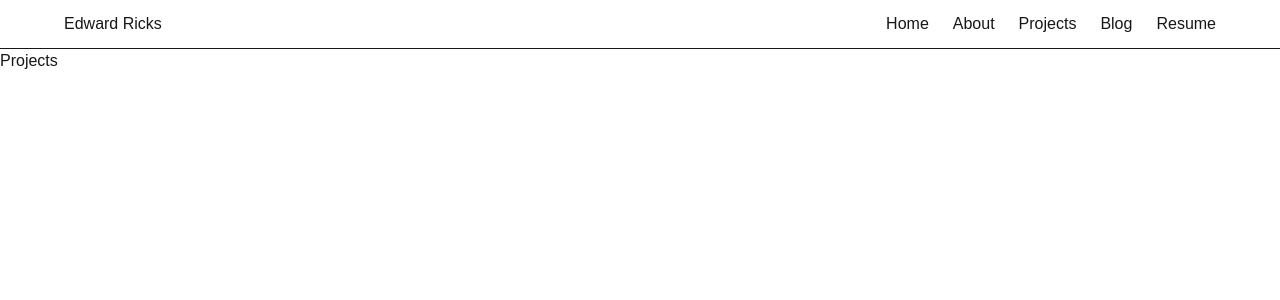
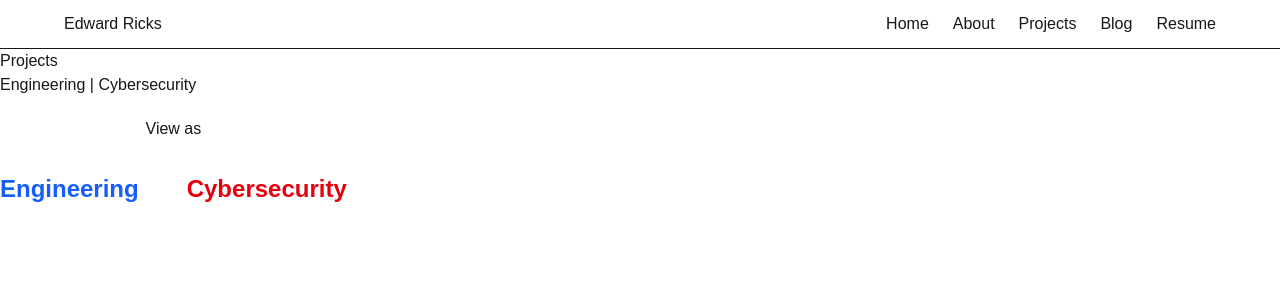
Before and after one commit to relicavaiden/cyber-portfolio, a Next.js app: page /projects in a window 1280 px wide. Shown: the top 300 px of the page. Built offline with nearby package versions, Linux system fonts and the light colour scheme.

Commit message:
Add shared perspective context to project views

```diff
--- a/src/app/layout.tsx
+++ b/src/app/layout.tsx
@@ -2,6 +2,7 @@ import Header from "@/components/navigation/Header";
 import type { Metadata } from "next";
 import { Geist, Geist_Mono } from "next/font/google";
 import "./globals.css";
+import { PerspectiveProvider } from "@/context/PerspectiveContext";
 
 const geistSans = Geist({
   variable: "--font-geist-sans",
@@ -30,9 +31,11 @@ export default function RootLayout({
     >
       <body className="min-h-dvh flex flex-col bg-black">
         <Header />
-        <main className="flex-1 flex">
-          {children}
-        </main>
+        <PerspectiveProvider>
+          <main className="flex-1 flex">
+            {children}
+          </main>
+        </PerspectiveProvider>
       </body>
     </html>
   );
--- a/src/app/page.tsx
+++ b/src/app/page.tsx
@@ -1,6 +1,6 @@
 import HomePageContent from "@/components/home/HomePageContent";
 
-export default function Home() {
+export default function ProjectsPage() {
   return (
     <>
       <HomePageContent />
--- /dev/null
+++ b/src/app/projects/ProjectsContent.tsx
@@ -0,0 +1,45 @@
+"use client"
+
+import { usePerspective } from "@/context/PerspectiveContext";
+import ProjectCard from "@/components/projects/ProjectCard";
+import { vulnerableSupportTicketProject } from "@/data/projects";
+
+
+export const ProjectsContent = () => {
+    const { perspective, changePerspective } = usePerspective();
+
+    return (
+        <div className="flex flex-col gap-1">
+        <h2>Engineering | Cybersecurity</h2>
+
+            {perspective !== null && (
+                <>
+                    <ProjectCard
+                        title={vulnerableSupportTicketProject.title}
+                        summary={vulnerableSupportTicketProject.summary[perspective]}
+                        status={vulnerableSupportTicketProject.status}
+                        technologies={vulnerableSupportTicketProject.technologies}
+                    />
+                </>
+                )}
+                <div className="space-y-8">
+                        <h2 className="pt-4 text-center">View as</h2>
+
+                        <div className="flex gap-x-12 text-lg">
+                            <button
+                                className="text-2xl font-semibold cursor-pointer hover:underline focus-visible:outline-2 text-blue-600"
+                                onClick={() => changePerspective("engineering")}>
+                                Engineering
+                            </button>
+
+                            <button
+                                className="text-2xl font-semibold cursor-pointer hover:underline focus-visible:outline-2 text-red-600"
+                                onClick={() =>changePerspective("security")}>
+                                Cybersecurity
+                            </button>
+                        </div>
+                    </div>
+            </div>
+    )
+
+}
--- a/src/app/projects/page.tsx
+++ b/src/app/projects/page.tsx
@@ -1,7 +1,10 @@
+import { ProjectsContent } from "./ProjectsContent";
+
 const Projects = () => {
     return (
         <section>
             <h1>Projects</h1>
+                    <ProjectsContent />
         </section>
     )
 }
--- a/src/components/home/HomePageContent.tsx
+++ b/src/components/home/HomePageContent.tsx
@@ -1,44 +1,20 @@
 "use client"
 
-import { useState, useEffect } from "react";
 import HeroSection from "./HeroSection";
-import { vulnerableSupportTicketProject } from "@/data/projects";
-import ProjectCard from "../projects/ProjectCard";
+import { usePerspective } from "@/context/PerspectiveContext";
 
-type Perspective = "neutral" | "engineering" | "security";
 
 const HomePageContent = () => {
-    const [perspective, setPerspective] = useState<Perspective>("neutral");
 
+    const { perspective, changePerspective } = usePerspective();
 
-    useEffect(() => {
-        const savedPerspective = localStorage.getItem("portfolio-perspective");
-
-        if (
-            savedPerspective === "engineering" ||
-            savedPerspective === "security"
-        ) {
-            setPerspective(savedPerspective);
-        }
-
-    }, []);
-
-    const handlePerspectiveChange = (newPerspective: Perspective) => {
-        setPerspective(newPerspective);
-
-        if (newPerspective === "neutral") {
-            localStorage.removeItem("portfolio-perspective");
-        } else {
-            localStorage.setItem("portfolio-perspective", newPerspective);
-        }
-    };
 
     return (
         <section className="flex-1 flex flex-col justify-center-safe items-center pb-12">
 
             <h1 className="text-2xl">Engineering | Architecture | Security</h1>
 
-            {perspective === "neutral" && (
+            {perspective === null && (
                 <div className="space-y-8">
 
                     <h2 className="pt-4 text-center">Choose a path</h2>
@@ -46,29 +22,23 @@ const HomePageContent = () => {
                     <div className="flex gap-x-12 text-lg">
                         <button
                             className="text-2xl font-semibold cursor-pointer hover:underline focus-visible:outline-2 text-blue-600"
-                            onClick={() => handlePerspectiveChange("engineering")}>
+                            onClick={() => changePerspective("engineering")}>
                             Engineering
                         </button>
 
                         <button
                             className="text-2xl font-semibold cursor-pointer hover:underline focus-visible:outline-2 text-red-600"
-                            onClick={() =>handlePerspectiveChange("security")}>
-                            Security
+                            onClick={() =>changePerspective("security")}>
+                            Cybersecurity
                         </button>
                     </div>
                 </div>
             )}
 
-            {perspective !== "neutral" && (
+            {perspective !== null && (
                 <>
                     <HeroSection perspective={perspective} />
-                    <ProjectCard
-                        title={vulnerableSupportTicketProject.title}
-                        summary={vulnerableSupportTicketProject.summary[perspective]}
-                        technologies={vulnerableSupportTicketProject.technologies}
-                        status={vulnerableSupportTicketProject.status}
-                    />
-                    <button onClick={() => handlePerspectiveChange("neutral")}>Choose another path</button>
+                    <button onClick={() => changePerspective(null)}>Choose another path</button>
                 </>
             )}
         </section>
--- a/src/components/projects/ProjectCard.tsx
+++ b/src/components/projects/ProjectCard.tsx
@@ -1,8 +1,4 @@
-type ProjectStatus =
-    | "available"
-    | "disabled"
-    | "in-progress"
-    | "coming-soon";
+import type { ProjectStatus } from "@/data/projects";
 
 const statusLabels = {
     available: "Available",
--- /dev/null
+++ b/src/context/PerspectiveContext.tsx
@@ -0,0 +1,65 @@
+"use client"
+
+import { useState, useEffect, useContext, createContext } from "react"
+import type { ReactNode } from "react"
+import type { Perspective } from "@/types/perspective"
+
+type PerspectiveContextValue = {
+    perspective: Perspective | null
+    changePerspective: (value: Perspective | null) => void
+}
+
+const PerspectiveContext = createContext<PerspectiveContextValue | undefined>(undefined);
+
+type PerspectiveProviderProps = {
+    children: ReactNode;
+};
+
+export const PerspectiveProvider = ({
+    children,
+}: PerspectiveProviderProps) => {
+    const [perspective, setPerspective] = useState<Perspective | null>(null);
+
+    useEffect(() => {
+            const savedPerspective = localStorage.getItem("portfolio-perspective");
+
+            if (
+                savedPerspective === "engineering" ||
+                savedPerspective === "security"
+            ) {
+                setPerspective(savedPerspective);
+            }
+
+        }, []);
+
+        const changePerspective = (newPerspective: Perspective | null) => {
+            setPerspective(newPerspective);
+
+            if (newPerspective === null) {
+                localStorage.removeItem("portfolio-perspective");
+            } else {
+                localStorage.setItem("portfolio-perspective", newPerspective);
+            }
+        };
+
+
+        return (
+            <PerspectiveContext.Provider
+                value={{
+                    perspective,
+                    changePerspective,
+                }}
+            >
+                { children }
+            </PerspectiveContext.Provider>
+        )
+}
+
+export const usePerspective = () => {
+    const context = useContext(PerspectiveContext);
+        if (context === undefined) {
+            throw new Error("usePerspective must be within a PerspectiveProvider");
+        }
+
+    return context;
+}
--- a/src/data/projects.ts
+++ b/src/data/projects.ts
@@ -1,3 +1,9 @@
+export type ProjectStatus =
+    | "available"
+    | "disabled"
+    | "in-progress"
+    | "coming-soon";
+
 export const vulnerableSupportTicketProject = {
     title: "Support Ticket",
     summary: {
--- a/src/navigation/navigation.ts
+++ b/src/navigation/navigation.ts
@@ -21,7 +21,7 @@ const about: NavigationItem = {
 const projects: NavigationItem = {
     name: "Projects",
     path: "/projects",
-    status: "disabled"
+    status: "available"
 };
 const blog: NavigationItem = {
     name: "Blog",
--- /dev/null
+++ b/src/types/perspective.ts
@@ -0,0 +1,3 @@
+export type Perspective =
+    | "engineering"
+    | "security";
```
